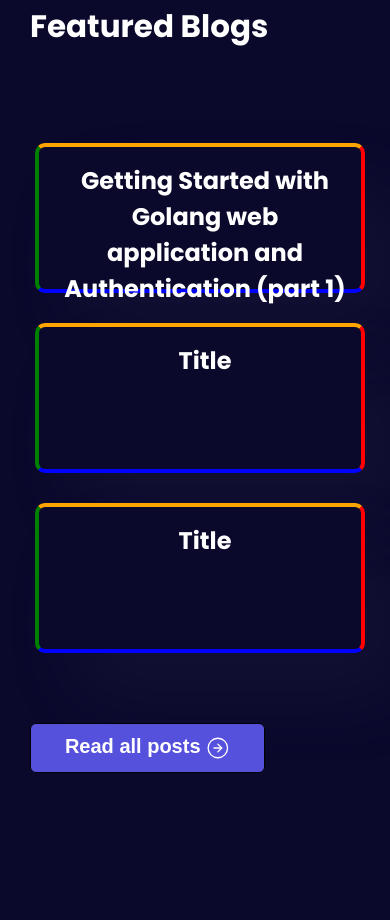
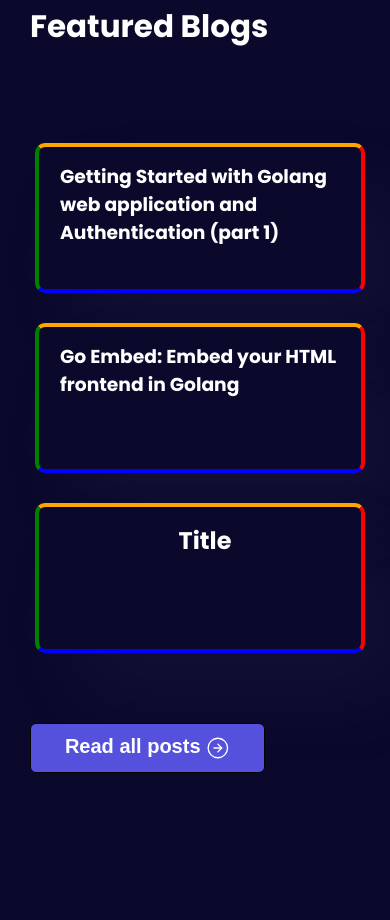
Before and after one commit to blessedmadukoma/portfolio-old, a plain HTML site: page index.html in a window 390 px wide. Shown: the part 2735-3655 px from the top of the page. Drawn offline with Linux system fonts and the light colour scheme.

```diff
--- a/index.css
+++ b/index.css
@@ -408,6 +408,10 @@
  font-size: 48px;
 }
 
+.blog h3 {
+ text-align: left;
+}
+
 .blog .button {
  padding: 0;
  margin-top: 20px;
--- a/index.html
+++ b/index.html
@@ -179,12 +179,12 @@
         <a style="text-decoration: none; color: #fff;"
           href="https://mblessed.hashnode.dev/getting-started-with-golang-web-application-and-authentication-part-1">
           <div class="box">
-            <h1>Getting Started with Golang web application and Authentication (part 1)</h1>
+            <h3>Getting Started with Golang web application and Authentication (part 1)</h3>
           </div>
         </a>
-        <a style="text-decoration: none; color: #fff;" href="">
+        <a style="text-decoration: none; color: #fff;" href="https://mblessed.hashnode.dev/go-embed-embed-your-frontendhtml-in-golang-ckribv1ed0l8jlts1dzlo8e7n">
           <div class="box">
-            <h1>Title</h1>
+            <h3>Go Embed: Embed your HTML frontend in Golang</h3>
           </div>
         </a>
         <a style="text-decoration: none; color: #fff;" href="#">
```
